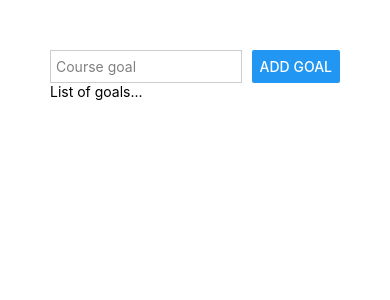
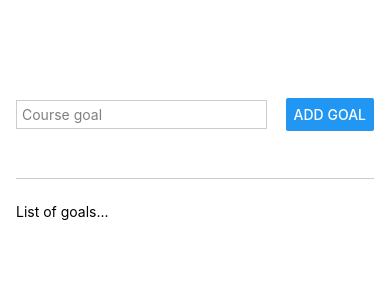
Before and after one commit to sztrok/RNCourse, a React Native app: screen / in a window 390 px wide. Shown: the top 300 px of the page. Built offline with nearby package versions, Linux system fonts and the light colour scheme.

Commit message:
Flexbox advanced

```diff
--- a/App.js
+++ b/App.js
@@ -4,10 +4,10 @@
     return (
         <View style={styles.appContainer}>
             <View style={styles.inputContainer}>
-                <TextInput style={styles.textInput} placeholder="Course goal" placeholderTextColor="grey" />
+                <TextInput style={styles.textInput} placeholder="Course goal" placeholderTextColor="grey"/>
                 <Button title="Add Goal"/>
             </View>
-            <View>
+            <View style={styles.goalsContainer}>
                 <Text>List of goals...</Text>
             </View>
         </View>
@@ -17,17 +17,27 @@
 
 const styles = StyleSheet.create({
     appContainer: {
-        padding: 50
+        flex: 1,
+        paddingTop: 50,
+        paddingHorizontal: 16,
     },
     inputContainer: {
+        flex: 1,
         flexDirection: 'row',
-        justifyContent: 'space-between'
+        justifyContent: 'space-between', //główna oś, w tym przypadku horyzontalna
+        alignItems: 'center', //przeciwna oś, w tym przypadku wertykalna
+        marginBottom: 24,
+        borderBottomWidth: 1,
+        borderBottomColor: '#cccccc',
     },
     textInput: {
         marginRight: 10,
         padding: 5,
         borderWidth: 1,
         borderColor: '#cccccc',
-        width: '80%'
+        width: '70%'
+    },
+    goalsContainer: {
+        flex: 5,
     }
 });
```
